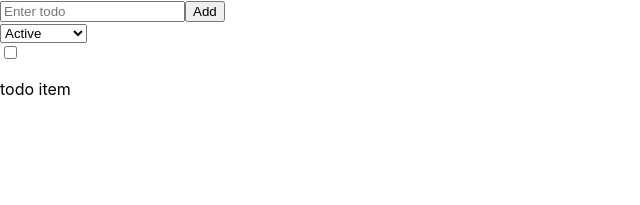
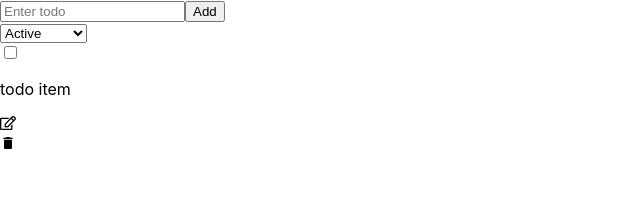
Before and after one commit to AbdulMateen18/todo-app, a React (Create React App) app: page / in a window 1280 px wide. Shown: the top 205 px of the page, without its empty margins (0-640 px from the left). Built offline with nearby package versions, Linux system fonts and the light colour scheme.

Commit message:
icons added

```diff
--- a/package.json
+++ b/package.json
@@ -3,11 +3,13 @@
   "version": "0.1.0",
   "private": true,
   "dependencies": {
+    "@react-icons/all-files": "^4.1.0",
     "@testing-library/jest-dom": "^5.17.0",
     "@testing-library/react": "^13.4.0",
     "@testing-library/user-event": "^13.5.0",
     "react": "^18.2.0",
     "react-dom": "^18.2.0",
+    "react-icons": "^5.1.0",
     "react-scripts": "5.0.1",
     "web-vitals": "^2.1.4"
   },
--- a/src/components/TodoList.jsx
+++ b/src/components/TodoList.jsx
@@ -1,4 +1,6 @@
 import React from "react";
+import { FaRegEdit } from "react-icons/fa";
+import { MdDelete } from "react-icons/md";
 
 const TodoList = () => {
   return (
@@ -10,8 +12,12 @@ const TodoList = () => {
         </div>
 
         <div className="btn-container">
-          <div className="edit"></div>
-          <div className="del"></div>
+          <div className="edit">
+            <FaRegEdit />
+          </div>
+          <div className="del">
+            <MdDelete />
+          </div>
         </div>
       </div>
     </div>
```
Also changed, not shown: 1 other file (tests, documents, lock files or other folders).
